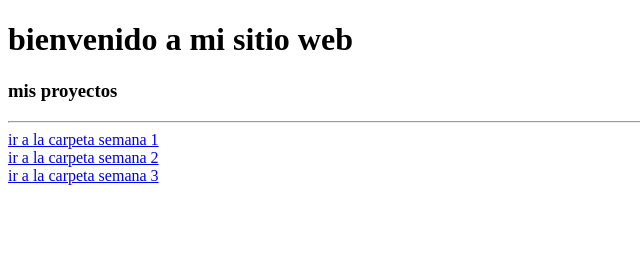
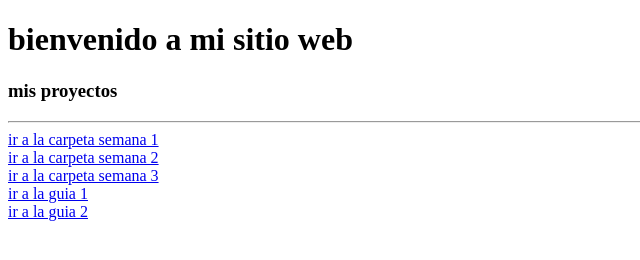
Before and after one commit to miguelangelmezapanta1-cloud/sitioweb2, a plain HTML site: page index.html in a window 1280 px wide. Shown: the whole page, without its empty margins (0-640 px from the left). Drawn offline with Linux system fonts and the light colour scheme.

Commit message:
Update index.html

```diff
--- a/index.html
+++ b/index.html
@@ -12,5 +12,7 @@
     <a href="semana1/"> ir a la carpeta semana 1</a><br />
     <a href="semana2/"> ir a la carpeta semana 2</a><br />
     <a href="semana3/"> ir a la carpeta semana 3</a><br />
+    <a href="guia1/"> ir a la guia 1</a><br />
+    <a href="guia2/"> ir a la guia 2</a><br />
 </body>
 </html>
```
